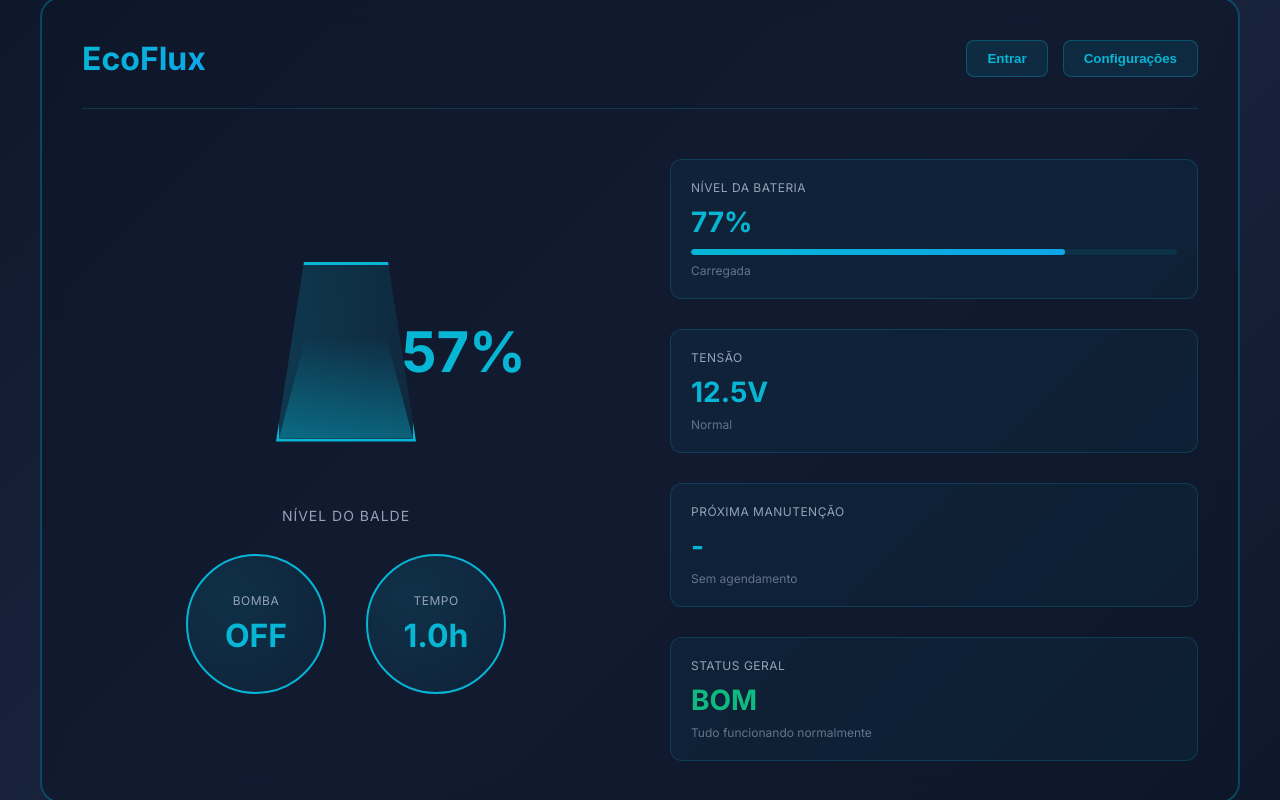
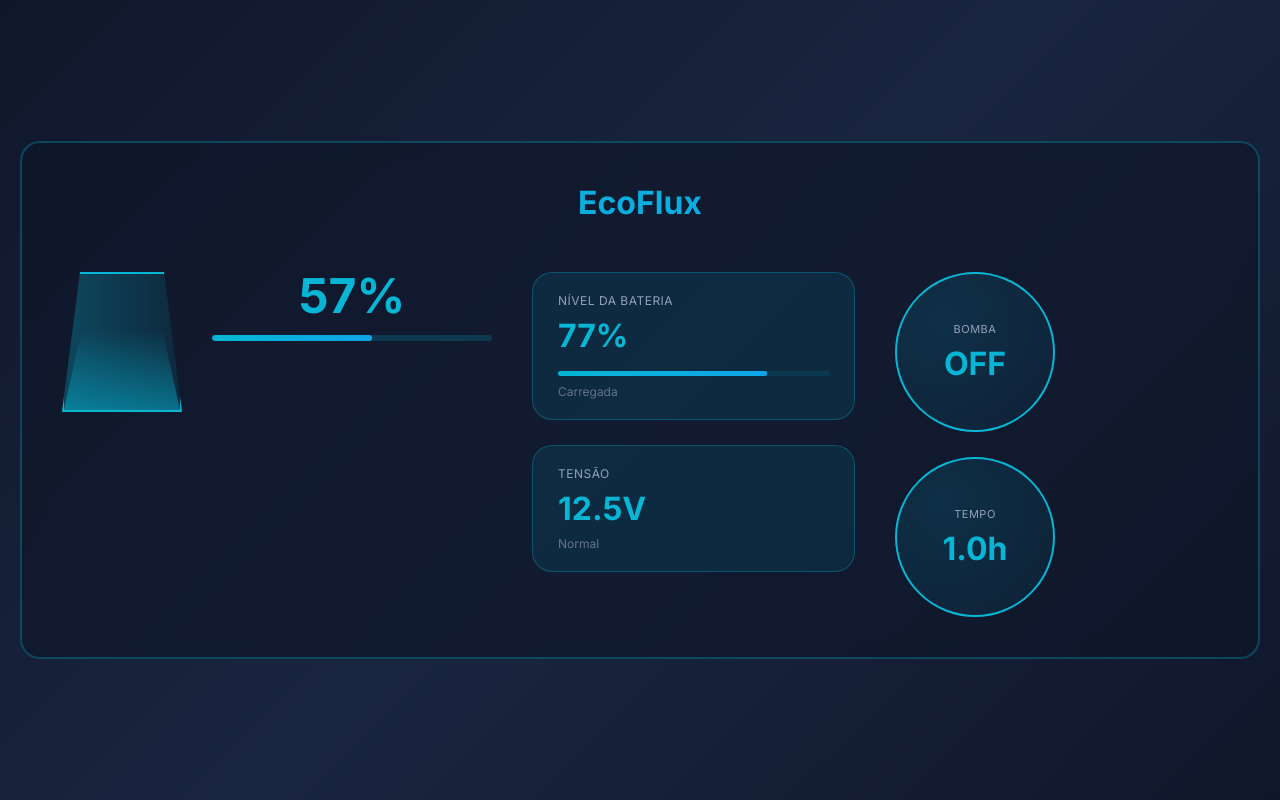
Before and after one commit to Rabugex/Eco-Flux, a plain HTML site: page index.html in a window 1280 px wide. Drawn offline with Linux system fonts and the light colour scheme.

Commit message:
Update index.html

```diff
--- a/index.html
+++ b/index.html
@@ -37,7 +37,7 @@
         }
 
         .container {
-            max-width: 1200px;
+            max-width: 1400px;
             width: 100%;
             background: rgba(15, 23, 42, 0.7);
             border: 2px solid rgba(6, 182, 212, 0.3);
@@ -47,12 +47,8 @@
         }
 
         .header {
-            display: flex;
-            justify-content: space-between;
-            align-items: center;
+            text-align: center;
             margin-bottom: 50px;
-            padding-bottom: 30px;
-            border-bottom: 1px solid rgba(6, 182, 212, 0.2);
         }
 
         .header h1 {
@@ -64,61 +60,37 @@
             font-weight: 700;
         }
 
-        .header-controls {
-            display: flex;
-            gap: 15px;
+        .dashboard {
+            display: grid;
+            grid-template-columns: 1fr 1fr 1fr;
+            gap: 40px;
+            align-items: flex-start;
         }
 
-        .btn {
-            padding: 10px 20px;
-            background: rgba(6, 182, 212, 0.1);
-            border: 1px solid rgba(6, 182, 212, 0.3);
-            color: #06b6d4;
-            border-radius: 8px;
-            cursor: pointer;
-            font-weight: 600;
-            transition: all 0.3s ease;
-        }
-
-        .btn:hover {
-            background: rgba(6, 182, 212, 0.2);
-            border-color: rgba(6, 182, 212, 0.5);
-        }
-
-        .dashboard {
-            display: grid;
-            grid-template-columns: 1fr 1fr;
-            gap: 60px;
-            align-items: center;
-        }
-
-        /* BALDE */
+        /* COLUNA 1: BALDE */
         .balde-section {
             display: flex;
             flex-direction: column;
-            align-items: center;
+            gap: 25px;
+        }
+
+        .balde-container {
+            display: flex;
+            align-items: flex-start;
             gap: 30px;
         }
 
-        .balde-container {
-            position: relative;
-            width: 200px;
-            height: 250px;
+        .balde {
+            width: 120px;
+            height: 140px;
+            background: linear-gradient(to right, rgba(6, 182, 212, 0.3), rgba(6, 182, 212, 0.1));
+            border: 2px solid #06b6d4;
+            clip-path: polygon(15% 0%, 85% 0%, 100% 100%, 0% 100%);
             display: flex;
-            align-items: center;
-            justify-content: center;
-        }
-
-        .balde {
-            width: 140px;
-            height: 180px;
-            background: linear-gradient(to right, rgba(6, 182, 212, 0.2), rgba(6, 182, 212, 0.1));
-            border: 3px solid #06b6d4;
-            clip-path: polygon(20% 0%, 80% 0%, 100% 100%, 0% 100%);
-            display: flex;
-            align-items: center;
+            align-items: flex-end;
             justify-content: center;
             position: relative;
+            flex-shrink: 0;
         }
 
         .balde-fill {
@@ -126,9 +98,10 @@
             bottom: 0;
             left: 0;
             right: 0;
-            background: linear-gradient(to top, rgba(6, 182, 212, 0.4), transparent);
-            clip-path: polygon(20% 0%, 80% 0%, 100% 100%, 0% 100%);
+            background: linear-gradient(to top, rgba(6, 182, 212, 0.5), transparent);
+            clip-path: polygon(15% 0%, 85% 0%, 100% 100%, 0% 100%);
             animation: fillWave 3s ease-in-out infinite;
+            height: 57%;
         }
 
         @keyframes fillWave {
@@ -136,36 +109,96 @@
             50% { height: 59%; }
         }
 
+        .percentual-display {
+            display: flex;
+            flex-direction: column;
+            align-items: center;
+            gap: 15px;
+        }
+
         .percentual {
-            position: absolute;
-            right: -80px;
-            top: 50%;
-            transform: translateY(-50%);
-            font-size: 56px;
+            font-size: 48px;
             font-weight: 700;
             color: #06b6d4;
             line-height: 1;
         }
 
-        .balde-label {
-            text-align: center;
-            font-size: 14px;
+        .progress-bar {
+            width: 280px;
+            height: 6px;
+            background: rgba(6, 182, 212, 0.2);
+            border-radius: 3px;
+            overflow: hidden;
+        }
+
+        .progress-fill {
+            height: 100%;
+            background: linear-gradient(90deg, #06b6d4 0%, #0ea5e9 100%);
+            width: 57%;
+            border-radius: 3px;
+        }
+
+        /* COLUNA 2: BATERIA E TENSÃO */
+        .info-section {
+            display: flex;
+            flex-direction: column;
+            gap: 25px;
+        }
+
+        .info-pill {
+            background: rgba(6, 182, 212, 0.1);
+            border: 1px solid rgba(6, 182, 212, 0.3);
+            border-radius: 20px;
+            padding: 20px 25px;
+            display: flex;
+            flex-direction: column;
+            gap: 8px;
+        }
+
+        .info-label {
+            font-size: 12px;
             color: #94a3b8;
             text-transform: uppercase;
-            letter-spacing: 1px;
+            letter-spacing: 0.5px;
         }
 
-        /* CIRCULARES */
+        .info-value {
+            font-size: 32px;
+            font-weight: 700;
+            color: #06b6d4;
+        }
+
+        .info-detail {
+            font-size: 12px;
+            color: #64748b;
+        }
+
+        .battery-progress {
+            width: 100%;
+            height: 5px;
+            background: rgba(6, 182, 212, 0.1);
+            border-radius: 2px;
+            margin-top: 8px;
+            overflow: hidden;
+        }
+
+        .battery-progress-fill {
+            height: 100%;
+            background: linear-gradient(90deg, #06b6d4 0%, #0ea5e9 100%);
+            width: 77%;
+            border-radius: 2px;
+        }
+
+        /* COLUNA 3: CIRCULARES */
         .circulares {
             display: flex;
-            gap: 40px;
-            justify-content: center;
-            width: 100%;
+            flex-direction: column;
+            gap: 25px;
         }
 
         .circulo {
-            width: 140px;
-            height: 140px;
+            width: 160px;
+            height: 160px;
             border-radius: 50%;
             border: 2px solid #06b6d4;
             display: flex;
@@ -190,7 +223,7 @@
         }
 
         .circulo-label {
-            font-size: 12px;
+            font-size: 11px;
             color: #94a3b8;
             text-transform: uppercase;
             letter-spacing: 0.5px;
@@ -204,54 +237,20 @@
             z-index: 1;
         }
 
-        /* LADO DIREITO */
-        .info-section {
-            display: flex;
-            flex-direction: column;
-            gap: 30px;
-        }
+        @media (max-width: 1200px) {
+            .dashboard {
+                grid-template-columns: 1fr;
+                gap: 30px;
+            }
 
-        .info-card {
-            background: rgba(6, 182, 212, 0.05);
-            border: 1px solid rgba(6, 182, 212, 0.2);
-            border-radius: 12px;
-            padding: 20px;
-        }
+            .balde-container {
+                justify-content: center;
+            }
 
-        .info-card-label {
-            font-size: 12px;
-            color: #94a3b8;
-            text-transform: uppercase;
-            letter-spacing: 0.5px;
-            margin-bottom: 10px;
-        }
-
-        .info-card-value {
-            font-size: 28px;
-            font-weight: 700;
-            color: #06b6d4;
-        }
-
-        .info-card-detail {
-            font-size: 12px;
-            color: #64748b;
-            margin-top: 8px;
-        }
-
-        .progress-bar {
-            width: 100%;
-            height: 6px;
-            background: rgba(6, 182, 212, 0.1);
-            border-radius: 3px;
-            margin-top: 10px;
-            overflow: hidden;
-        }
-
-        .progress-fill {
-            height: 100%;
-            background: linear-gradient(90deg, #06b6d4 0%, #0ea5e9 100%);
-            width: 77%;
-            border-radius: 3px;
+            .circulares {
+                flex-direction: row;
+                justify-content: center;
+            }
         }
 
         @media (max-width: 768px) {
@@ -259,24 +258,26 @@
                 padding: 20px;
             }
 
+            .header h1 {
+                font-size: 24px;
+            }
+
             .dashboard {
                 grid-template-columns: 1fr;
-                gap: 30px;
             }
 
-            .percentual {
-                position: static;
-                transform: none;
-                margin-top: 20px;
+            .balde {
+                width: 100px;
+                height: 120px;
             }
 
-            .header {
-                flex-direction: column;
-                gap: 20px;
+            .progress-bar {
+                width: 200px;
             }
 
-            .header h1 {
-                font-size: 24px;
+            .circulo {
+                width: 140px;
+                height: 140px;
             }
         }
     </style>
@@ -285,60 +286,51 @@
     <div class="container">
         <div class="header">
             <h1>EcoFlux</h1>
-            <div class="header-controls">
-                <button class="btn">Entrar</button>
-                <button class="btn">Configurações</button>
-            </div>
         </div>
 
         <div class="dashboard">
+            <!-- COLUNA 1: BALDE -->
             <div class="balde-section">
                 <div class="balde-container">
                     <div class="balde">
                         <div class="balde-fill"></div>
                     </div>
-                    <div class="percentual">57%</div>
-                </div>
-                <div class="balde-label">Nível do Balde</div>
-
-                <div class="circulares">
-                    <div class="circulo">
-                        <div class="circulo-label">Bomba</div>
-                        <div class="circulo-valor">OFF</div>
-                    </div>
-                    <div class="circulo">
-                        <div class="circulo-label">Tempo</div>
-                        <div class="circulo-valor">1.0h</div>
+                    <div class="percentual-display">
+                        <div class="percentual">57%</div>
+                        <div class="progress-bar">
+                            <div class="progress-fill"></div>
+                        </div>
                     </div>
                 </div>
             </div>
 
+            <!-- COLUNA 2: BATERIA E TENSÃO -->
             <div class="info-section">
-                <div class="info-card">
-                    <div class="info-card-label">Nível da Bateria</div>
-                    <div class="info-card-value">77%</div>
-                    <div class="progress-bar">
-                        <div class="progress-fill" style="width: 77%;"></div>
+                <div class="info-pill">
+                    <div class="info-label">Nível da Bateria</div>
+                    <div class="info-value">77%</div>
+                    <div class="battery-progress">
+                        <div class="battery-progress-fill"></div>
                     </div>
-                    <div class="info-card-detail">Carregada</div>
+                    <div class="info-detail">Carregada</div>
                 </div>
 
-                <div class="info-card">
-                    <div class="info-card-label">Tensão</div>
-                    <div class="info-card-value">12.5V</div>
-                    <div class="info-card-detail">Normal</div>
+                <div class="info-pill">
+                    <div class="info-label">Tensão</div>
+                    <div class="info-value">12.5V</div>
+                    <div class="info-detail">Normal</div>
                 </div>
+            </div>
 
-                <div class="info-card">
-                    <div class="info-card-label">Próxima Manutenção</div>
-                    <div class="info-card-value">-</div>
-                    <div class="info-card-detail">Sem agendamento</div>
+            <!-- COLUNA 3: CIRCULARES -->
+            <div class="circulares">
+                <div class="circulo">
+                    <div class="circulo-label">Bomba</div>
+                    <div class="circulo-valor">OFF</div>
                 </div>
-
-                <div class="info-card">
-                    <div class="info-card-label">Status Geral</div>
-                    <div class="info-card-value" style="color: #10b981;">BOM</div>
-                    <div class="info-card-detail">Tudo funcionando normalmente</div>
+                <div class="circulo">
+                    <div class="circulo-label">Tempo</div>
+                    <div class="circulo-valor">1.0h</div>
                 </div>
             </div>
         </div>
```
